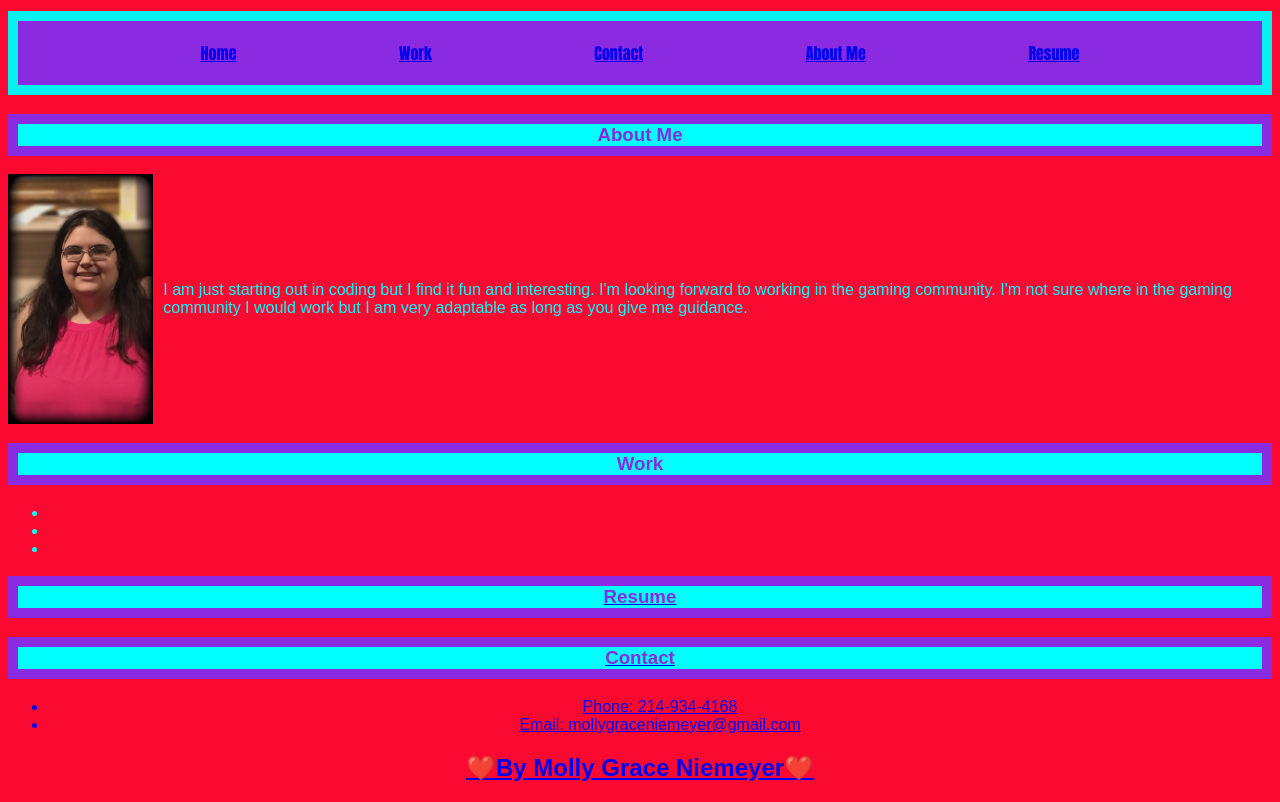
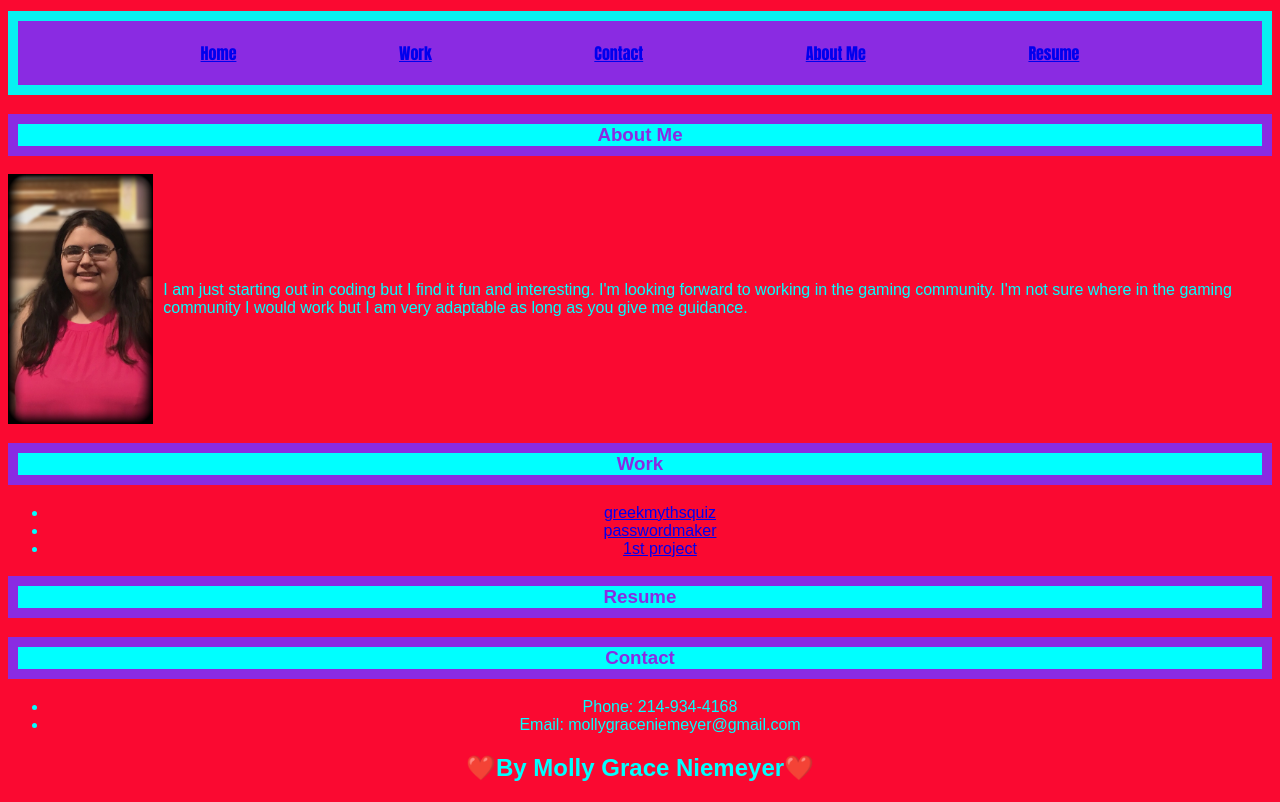
Before and after one commit to mollygracemayar/Profile-Page, a plain HTML site: page index.html in a window 1280 px wide. Shown: the part 89-891 px from the top of the page. Drawn offline with Linux system fonts and the light colour scheme.

Commit message:
Add files via upload

```diff
--- a/index.html
+++ b/index.html
@@ -52,13 +52,13 @@
         </h1>
         <ul>
             <li>
-                <a href="https://mollygracemayar.github.io/greekmythsquiz/">
+                <a href="https://mollygracemayar.github.io/greekmythsquiz/">greekmythsquiz<a>
             </li>
             <li>
-                <a href="https://mollygracemayar.github.io/passwordmaker/">
+                <a href="https://mollygracemayar.github.io/passwordmaker/">passwordmaker</a>
             </li>
             <li>
-                <a href="https://paulwon2223.github.io/Project-Main/">
+                <a href="https://paulwon2223.github.io/Project-Main/">1st project</a>
             </li>
         </ul>
     </section>
```
